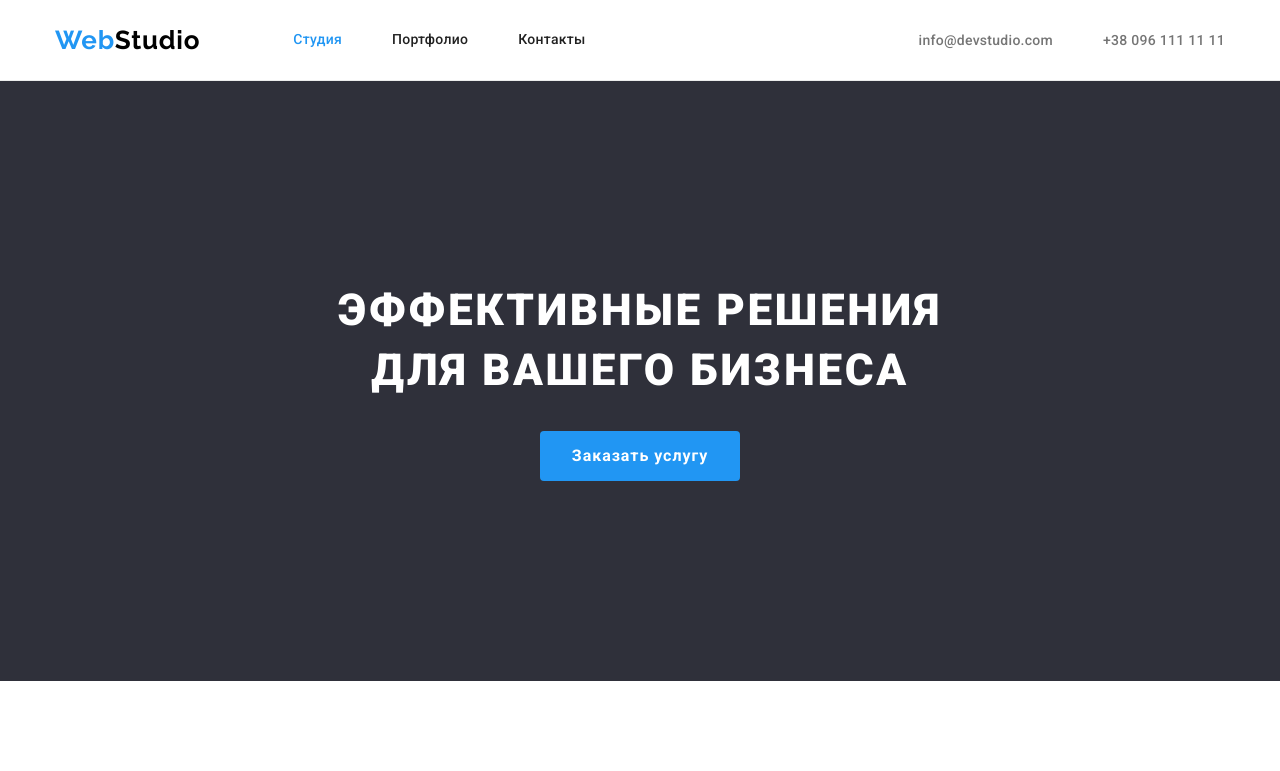
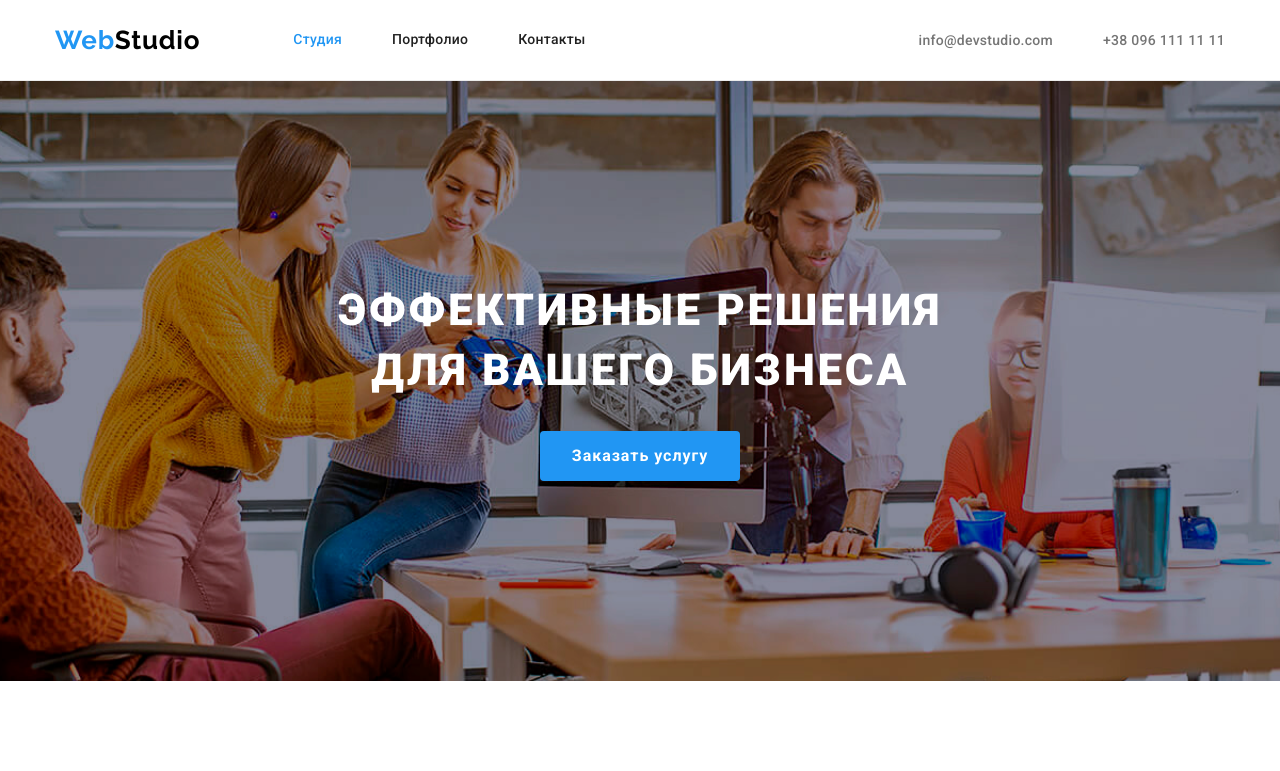
Before and after one commit to MaksimGordienko89/goit-markup-hw-04, a plain HTML site: page index.html in a window 1280 px wide. Shown: the top 771 px of the page. Drawn offline with nearby package versions, Linux system fonts and the light colour scheme.

Commit message:
add-hero-bg

```diff
--- a/styles/styles.css
+++ b/styles/styles.css
@@ -151,6 +151,10 @@ img {
 .hero {
   background-color: var(--section-background-color);
   padding: 200px 0;
+  background-image: url(../images/hero-bg.png);
+  background-position: center;
+  background-repeat: no-repeat;
+  background-size: cover;
 }
 .section {
   padding-top: 94px;
```
Also changed, not shown: images/hero-bg.png (added).
